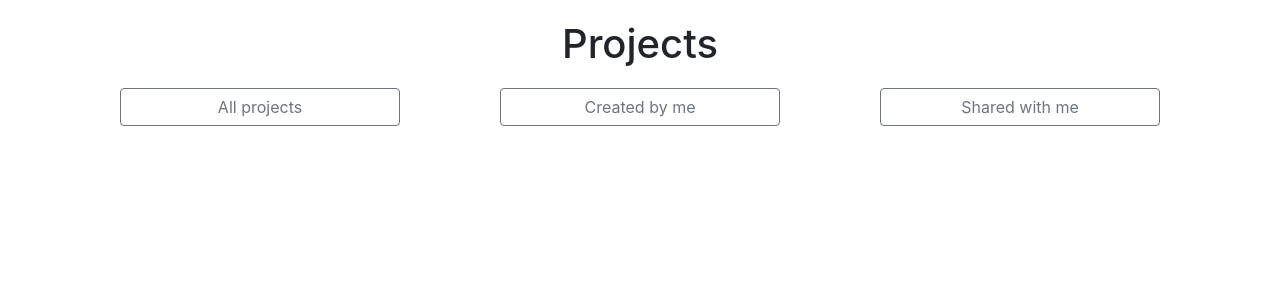
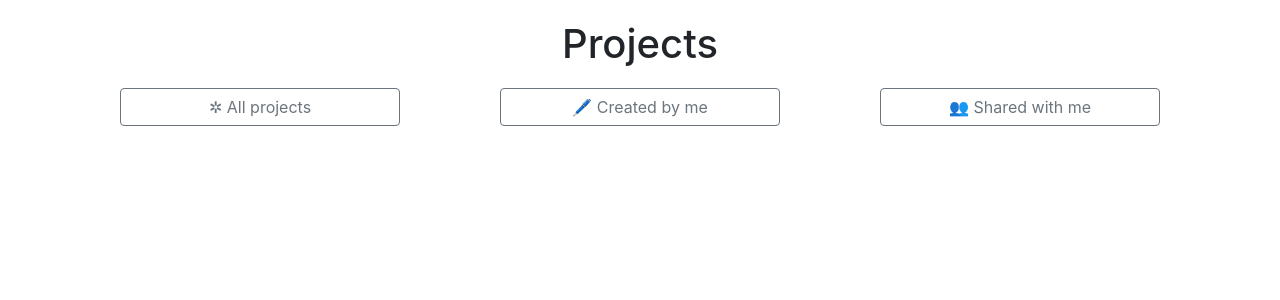
Before and after one commit to thanhn062/FreeCamp, a Rails app: page /projects in a window 1280 px wide. Shown: the part 56-356 px from the top of the page. Run offline with Rails 7, Linux system fonts and the light colour scheme; the visitor is signed in with stand-in values (Sample User, id 1); data that the repository does not hold is empty; some libraries are stand-ins or nearby versions.

Commit message:
add symbol to category

```diff
--- a/app/views/projects/index.html.erb
+++ b/app/views/projects/index.html.erb
@@ -3,13 +3,13 @@
 <div id="projects container" style="margin-top: 20px">
   <div class="row">
     <div class="col-sm all-project text-center">
-      <button style="width: 80%" type="button" class="btn btn-outline-secondary">All projects</button>
+      <button style="width: 80%" type="button" class="btn btn-outline-secondary">✲ All projects</button>
     </div>
     <div class="col-sm my-project text-center">
-      <button style="width: 80%" type="button" class="btn btn-outline-secondary">Created by me</button>
+      <button style="width: 80%" type="button" class="btn btn-outline-secondary">🖊 Created by me</button>
     </div>
     <div class="col-sm shared-project text-center">
-      <button style="width: 80%" type="button" class="btn btn-outline-secondary">Shared with me</button>
+      <button style="width: 80%" type="button" class="btn btn-outline-secondary">👥 Shared with me</button>
     </div>
   </div>
   <% @projects.each do |project| %>
```
